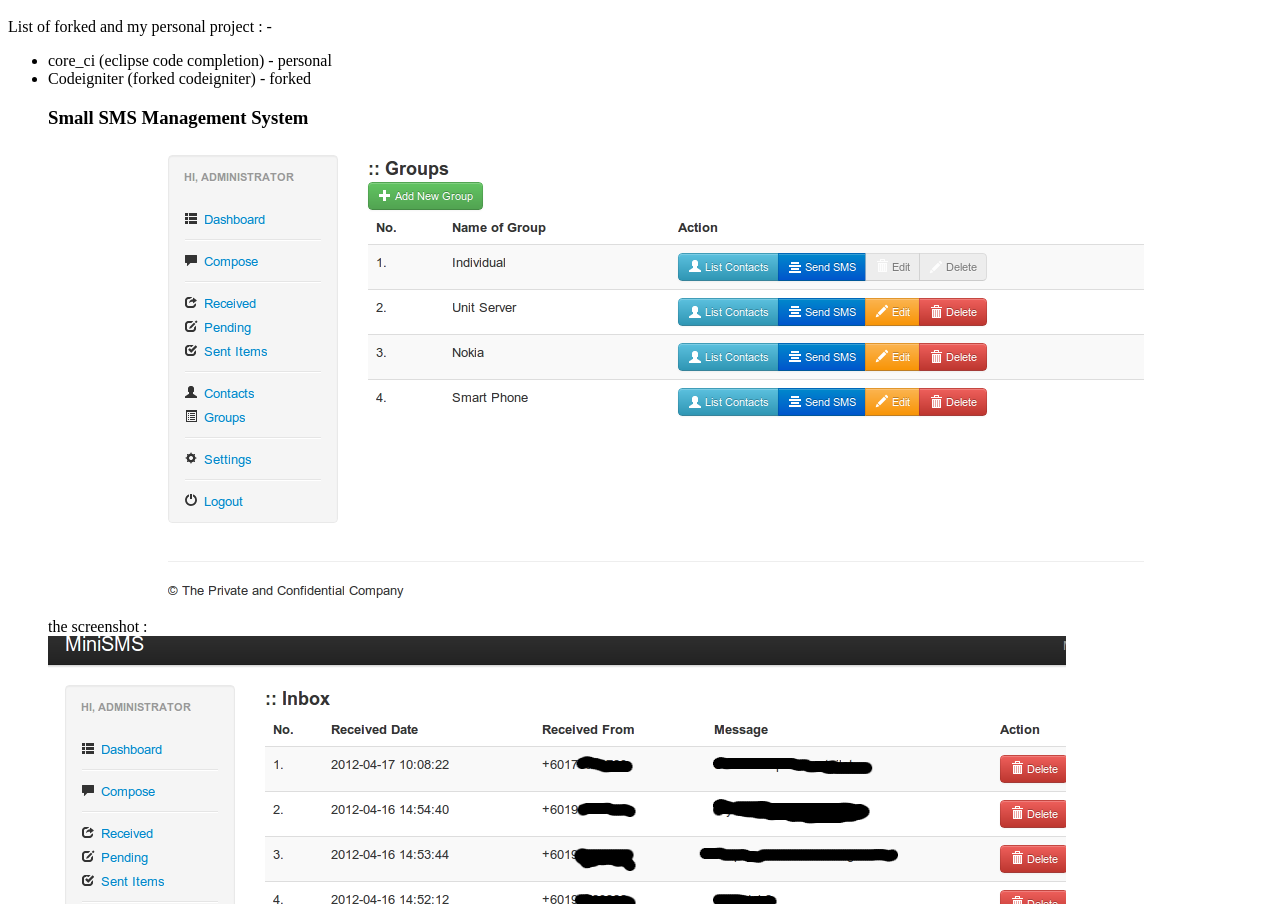
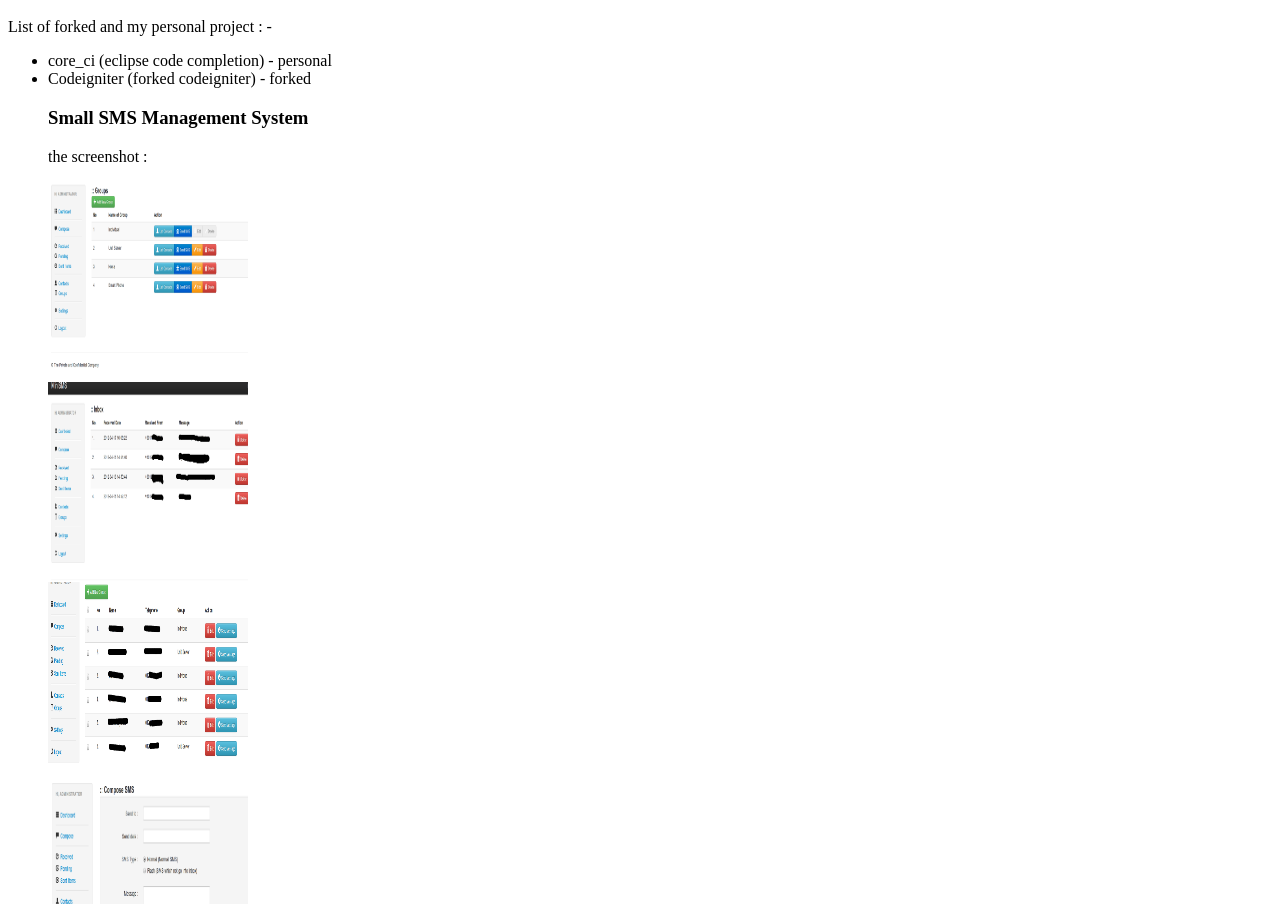
Before and after one commit to myapit/myapit.github.com-OLD, a plain HTML site: page index.html in a window 1280 px wide. Shown: the part 48-952 px from the top of the page. Drawn offline with Linux system fonts and the light colour scheme.

Commit message:
edit minisms screen shot

```diff
--- a/index.html
+++ b/index.html
@@ -15,12 +15,12 @@ List of forked and my personal project : -<br>
 <h3>Small SMS Management System</h3>
 
 the screenshot :
-
-<img src="skrin/minisms-1.png"><br>
-<img src="skrin/minisms-2.png"><br>
-<img src="skrin/minisms-3.png"><br>
-<img src="skrin/minisms-4.png"><br>
-
+<p>
+<img src="skrin/minisms-1.png" height=200 width=200><br>
+<img src="skrin/minisms-2.png" height=200 width=200><br>
+<img src="skrin/minisms-3.png" height=200 width=200><br>
+<img src="skrin/minisms-4.png" height=200 width=200><br>
+</p>
 </div>
 
 </body>
```
